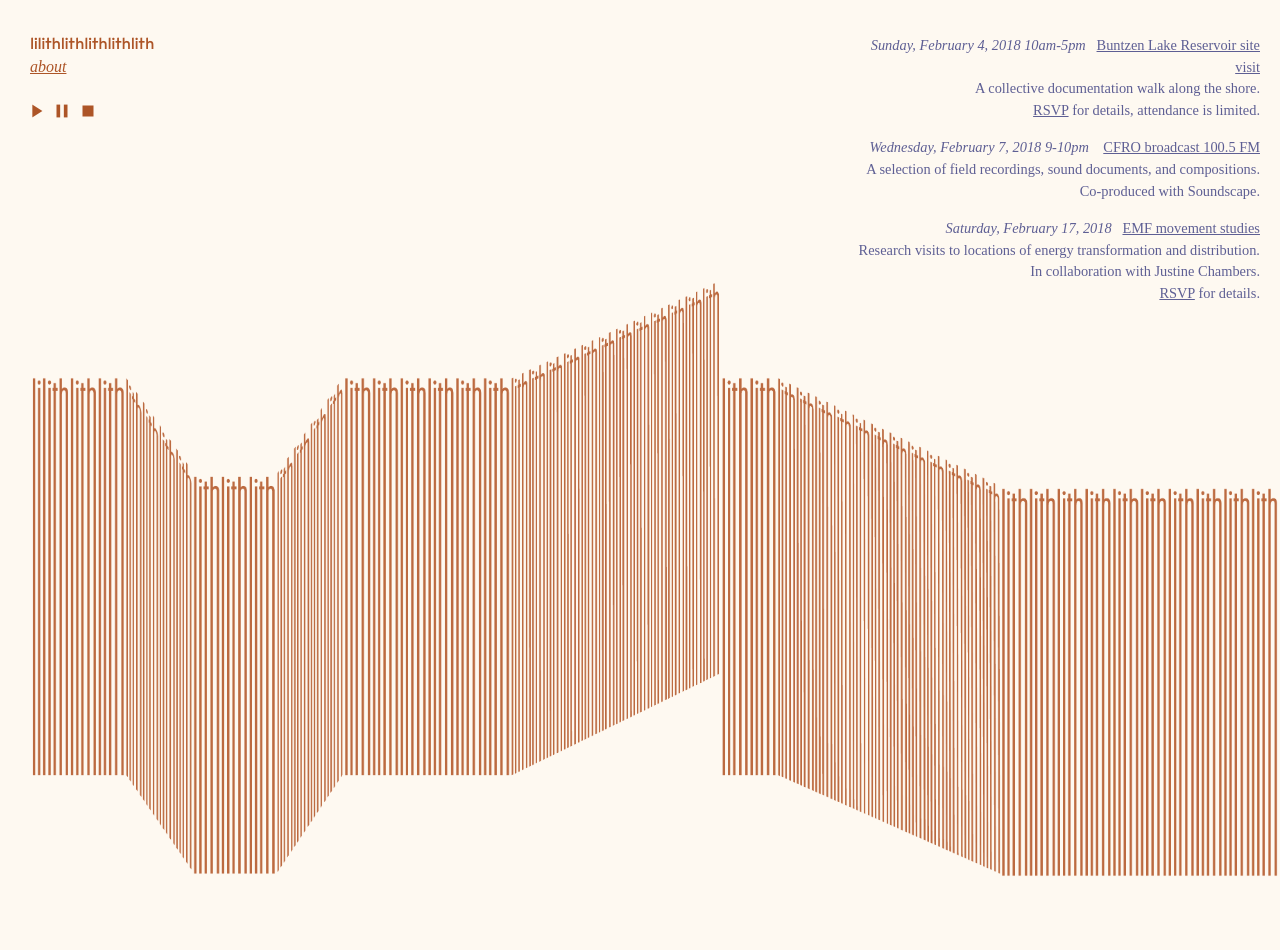
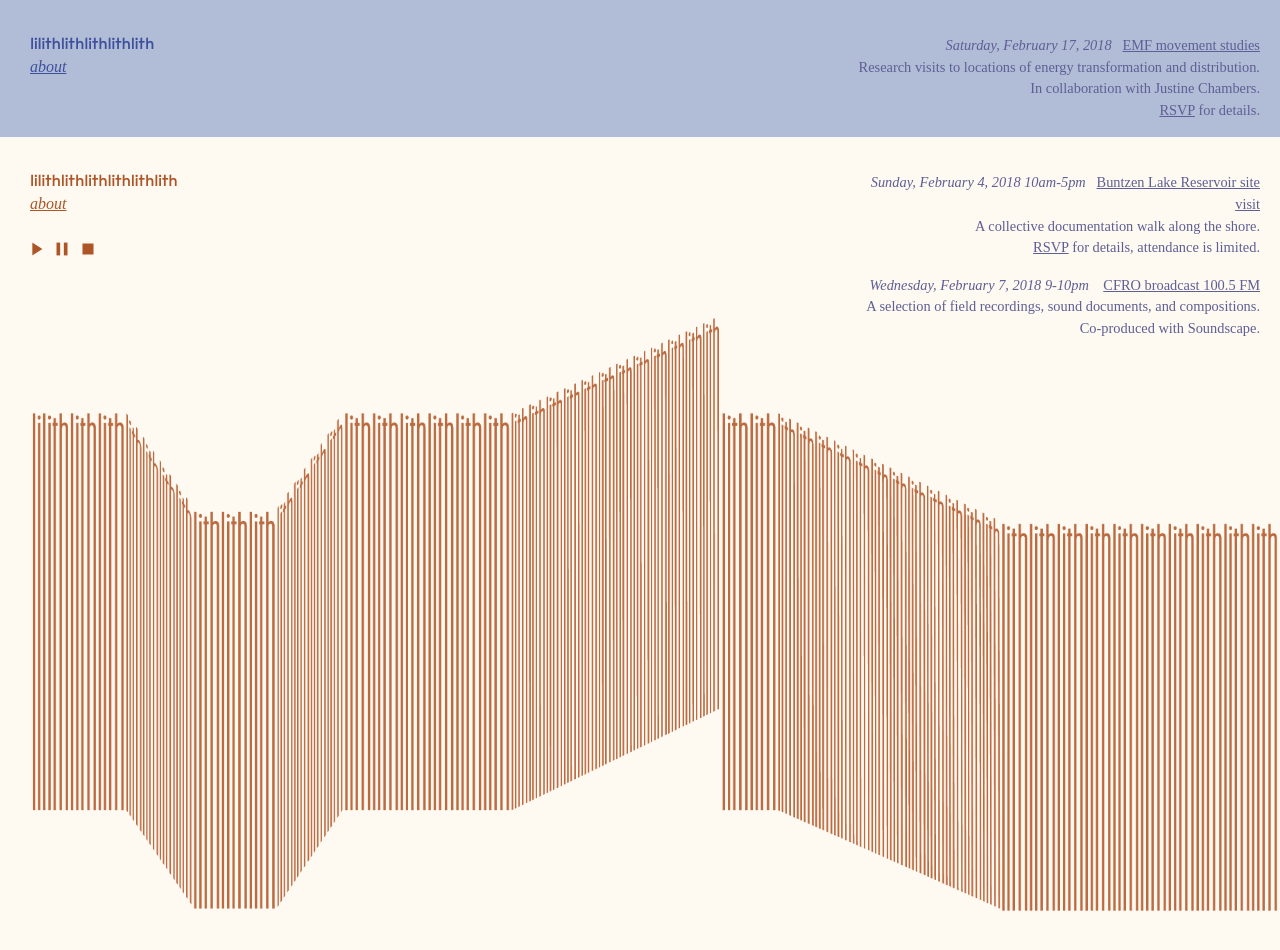
Before and after one commit to zibs/lilithlith, a plain HTML site: page index.html in a window 1280 px wide. Drawn offline with nearby package versions, Linux system fonts and the light colour scheme; a script that the page names is missing; files whose address does not match are found by name; a web font is replaced by a local one.

Commit message:
init structure

```diff
--- a/css/main.css
+++ b/css/main.css
@@ -6,6 +6,11 @@
  * Kroc Camen, and the H5BP dev community and team.
  */
 
+:root {
+    --bg-color1: #fef9f1;
+    --bg-color2: #b1bcd6;
+    --txt-color2: #3d509c;
+}
 /* ==========================================================================
    Base styles: opinionated defaults
    ========================================================================== */
@@ -130,9 +135,8 @@ textarea {
    ========================================================================== */
 
 body {
-    background-color: #fef9f1;
     color: #ad5527;
-    padding-top: 35px;
+
     font-family: 'kings-caslon-display', serif;
     overflow-x: hidden;
 }
@@ -330,6 +334,18 @@ a.event-link:hover {
     color: #5e5f94;
 }
 /* // Small devices (landscape phones, 576px and up) */
+.flyer-1 {
+    padding-top: 35px;
+    background-color: var(--bg-color1);
+}
+.flyer-2 {
+    padding-top: 35px;
+    background-color: var(--bg-color2);
+}
+
+a.link.fl2 {
+    color: var(--txt-color2);
+}
 
 @media only screen and (min-width: 320px) {
     #flyer-1 {
@@ -367,7 +383,7 @@ a.event-link:hover {
         top: -35px;
         left: 75px;
         right: 0px;
-        width: 90%;
+        /* width: 90%; */
     }
     .about-page {
         margin-left: 0px;
--- a/index.html
+++ b/index.html
@@ -42,11 +42,44 @@
 
 <body>
 
-    <main class="container-fluid">
+
+
+
+    <article class="flyer-2">
+        <div class="container-fluid">
+            <div class="row">
+                <div class="col-md-8 col-12">
+                    <h6 class="home">
+                        <a class="link nolink fl2" href="https://www.lilithlithlithlithlith.com/">lilithlithlithlithlith</a>
+                    </h6>
+                    <h6 class="about-link">
+                        <em>
+                            <a class="link fl2" href="about">about</a>
+                        </em>
+                    </h6>
+                </div>
+                <section class="col-md-4 col-12 event-1">
+                    <p class="text-right txt">
+                        <em> Saturday, February 17, 2018&ensp;</em>
+                        <a class="event-link" href="https://www.facebook.com/events/1971945183056920"> EMF movement studies</a>
+                        <br> Research visits to locations of energy transformation and distribution.
+                        <br> In collaboration with Justine Chambers.
+                        <br>
+                        <a class="event-link" href="mailto:lilithlithlithlithlith@gmail.com">RSVP</a> for details.
+                    </p>
+                </section>
+
+            </div>
+        </div>
+    </article>
+
+
+    <main class="fl1">
+        <article class="container-fluid flyer-1">
             <section class="row">
                 <section class="col-md-8 col-12">
                     <h6 class="home">
-                    <a class="link nolink" href="https://www.lilithlithlithlithlith.com/">lilithlithlithlithlith</a>
+                        <a class="link nolink" href="https://www.lilithlithlithlithlith.com/">lilithlithlithlithlithlith</a>
                     </h6>
                     <h6 class="about-link">
                         <em>
@@ -75,14 +108,6 @@
                         <a class="event-link" href="http://www.coopradio.org/content/soundscape"> CFRO broadcast 100.5 FM</a>
                         <br> A selection of field recordings, sound documents, and compositions.
                         <br> Co-produced with Soundscape.</p>
-                <p class="text-right txt">
-                    <em> Saturday, February 17, 2018&ensp;</em>
-                    <a class="event-link" href="https://www.facebook.com/events/1971945183056920"> EMF movement studies</a>
-                    <br> Research visits to locations of energy transformation and distribution.
-                    <br> In collaboration with Justine Chambers.
-                    <br>
-                    <a class="event-link" href="mailto:lilithlithlithlithlith@gmail.com">RSVP</a> for details.
-                </p>
                 </section>
 
             </section>
@@ -129,9 +154,9 @@
                                 </div>
 
                                 <div class="d-flex">
-                                <p>from the Latin</p>
-                                <div class="d-flex justify-content-end flex-grow">
-                                    <div class=" d-flex flex-column ">
+                                    <p>from the Latin </p>
+                                    <div class="d-flex justify-content-end ">
+                                        <div class=" d-flex flex-column">
                                             <p>
                                                 <em class="caslon">infera</em> [beneath] +</p>
                                             <p>
@@ -255,12 +280,15 @@
                                     </span>
                                 </p>
                                 <p class="x3-indent">
-                                <span class="caslon">n.,</span> A large species of marmot found in mountainous parts of North America known for
-                                its high-pitched warning issued to alert other members of the colony to possible danger.</p>
+                                    <span class="caslon">n.,</span> A large species of marmot found in mountainous parts of North America known
+                                    for its high-pitched warning issued to alert other members of the colony to possible
+                                    danger.
+                                </p>
                                 <p class="x2-indent">
-                                <span class="caslon">n.,</span> An atmospheric heard as a whistle that falls in pitch, caused by radio waves generated
-                                by lightning and guided by the lines of force of the earth's magnetic field. Frequencies
-                                of terrestrial whistlers are 1 kHz to 30 kHz, with a maximum amplitude at 3 kHz to 5 kHz.</p>
+                                    <span class="caslon">n.,</span> An atmospheric heard as a whistle that falls in pitch, caused by radio waves
+                                    generated by lightning and guided by the lines of force of the earth's magnetic field.
+                                    Frequencies of terrestrial whistlers are 1 kHz to 30 kHz, with a maximum amplitude at
+                                    3 kHz to 5 kHz.</p>
                                 <p class="x2-indent">
                                     <span class="caslon">n.,</span>Sḵwiḵw, unceded Coast Salish territories of the S
                                     <u>k</u>w
@@ -273,6 +301,7 @@
                 </section>
             </section>
 
+        </article>
     </main>
     <!--[if lte IE 9]>
             <p class="browserupgrade">You are using an <strong>outdated</strong> browser. Please <a href="https://browsehappy.com/">upgrade your browser</a> to improve your experience and security.</p>
```
Lines whose indentation alone changed are shown as unchanged.
